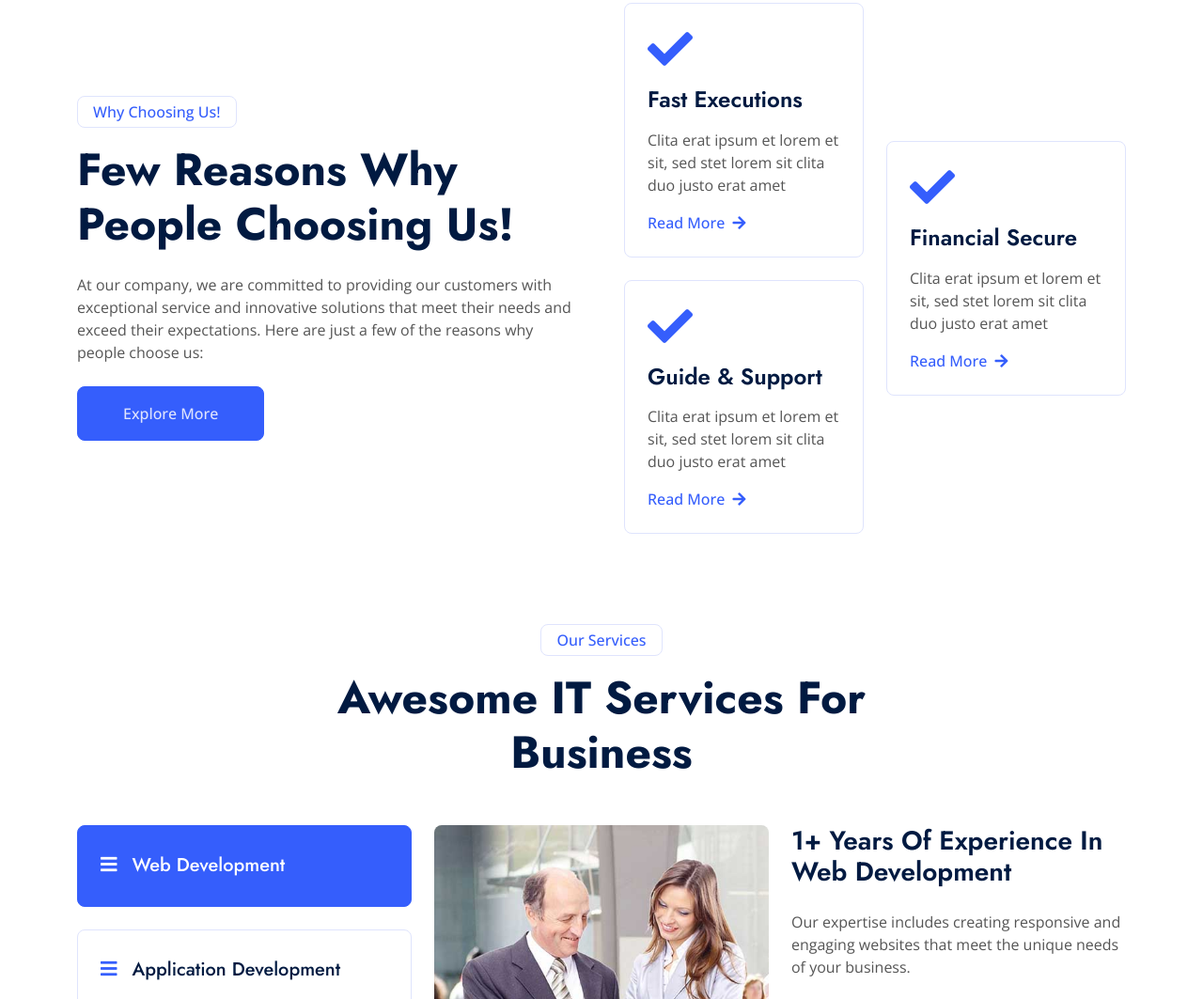
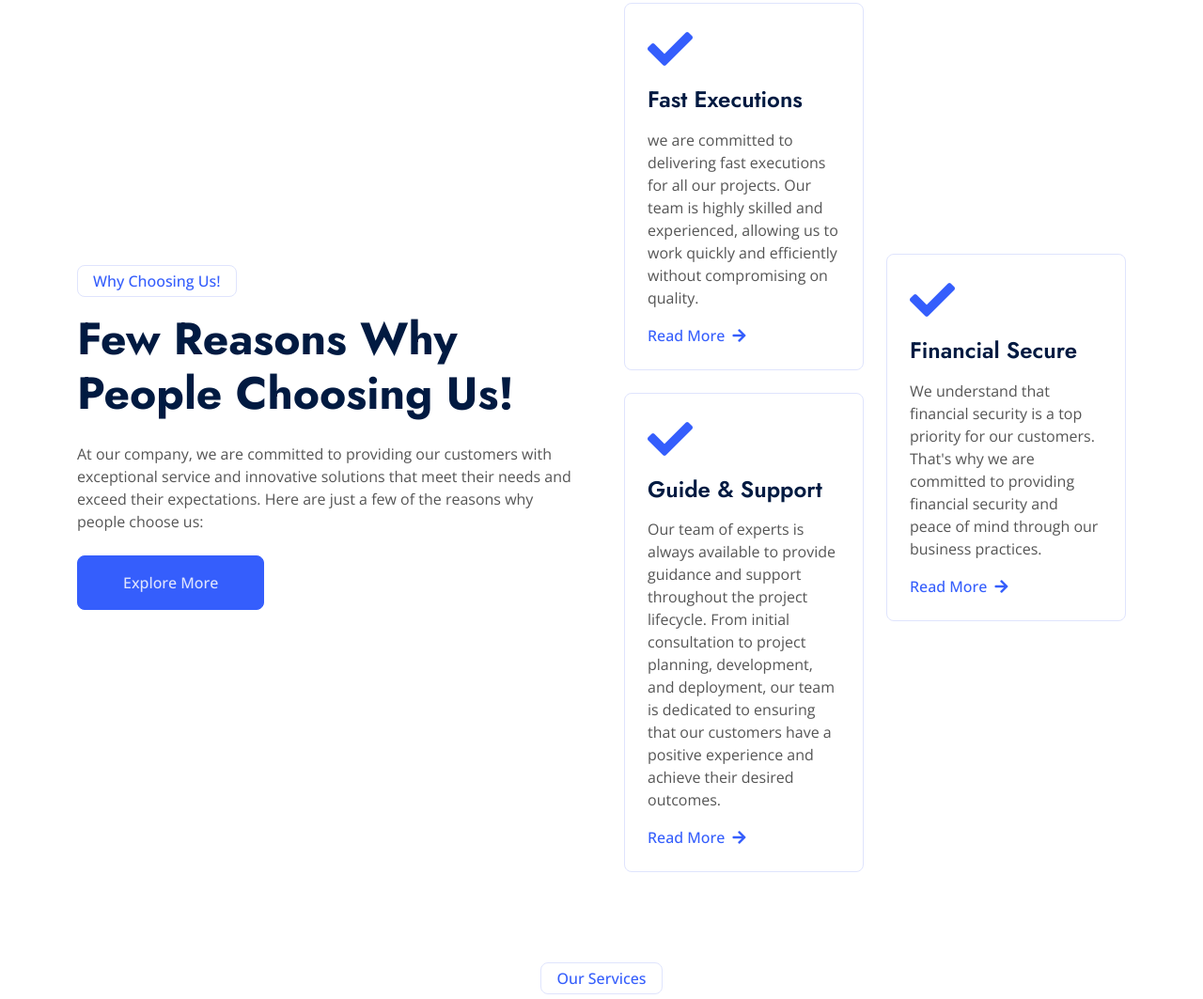
Before and after one commit to secure-psis/temp, a plain HTML site: page psis/index.html in a window 1280 px wide. Shown: the part 2689-3752 px from the top of the page at 94% size. Drawn offline with nearby package versions, Linux system fonts and the light colour scheme.

Commit message:
Update index.html

```diff
--- a/psis/index.html
+++ b/psis/index.html
@@ -282,7 +282,7 @@
     <!-- Facts End -->
 
 
-    <!-- Features Start -->
+ <!-- Features Start -->
     <div class="container-xxl feature py-5">
         <div class="container">
             <div class="row g-5 align-items-center">
@@ -300,7 +300,7 @@
                                     <div class="feature-box border rounded p-4">
                                         <i class="fa fa-check fa-3x text-primary mb-3"></i>
                                         <h4 class="mb-3">Fast Executions</h4>
-                                        <p class="mb-3">Clita erat ipsum et lorem et sit, sed stet lorem sit clita duo justo erat amet</p>
+                                        <p class="mb-3">we are committed to delivering fast executions for all our projects. Our team is highly skilled and experienced, allowing us to work quickly and efficiently without compromising on quality.</p>
                                         <a class="fw-semi-bold" href="">Read More <i class="fa fa-arrow-right ms-1"></i></a>
                                     </div>
                                 </div>
@@ -308,7 +308,7 @@
                                     <div class="feature-box border rounded p-4">
                                         <i class="fa fa-check fa-3x text-primary mb-3"></i>
                                         <h4 class="mb-3">Guide & Support</h4>
-                                        <p class="mb-3">Clita erat ipsum et lorem et sit, sed stet lorem sit clita duo justo erat amet</p>
+                                        <p class="mb-3">Our team of experts is always available to provide guidance and support throughout the project lifecycle. From initial consultation to project planning, development, and deployment, our team is dedicated to ensuring that our customers have a positive experience and achieve their desired outcomes.</p>
                                         <a class="fw-semi-bold" href="">Read More <i class="fa fa-arrow-right ms-1"></i></a>
                                     </div>
                                 </div>
@@ -318,7 +318,7 @@
                             <div class="feature-box border rounded p-4">
                                 <i class="fa fa-check fa-3x text-primary mb-3"></i>
                                 <h4 class="mb-3">Financial Secure</h4>
-                                <p class="mb-3">Clita erat ipsum et lorem et sit, sed stet lorem sit clita duo justo erat amet</p>
+                                <p class="mb-3">We understand that financial security is a top priority for our customers. That's why we are committed to providing financial security and peace of mind through our business practices.</p>
                                 <a class="fw-semi-bold" href="">Read More <i class="fa fa-arrow-right ms-1"></i></a>
                             </div>
                         </div>
```
